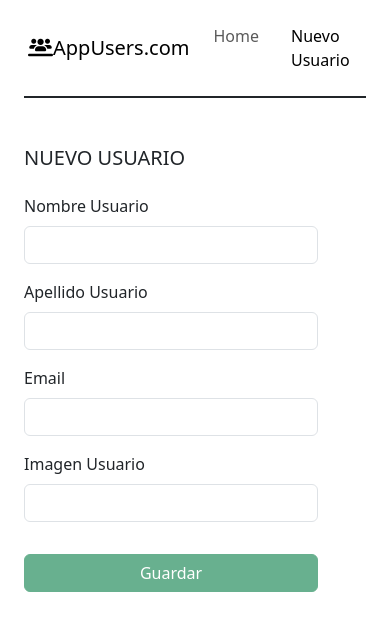
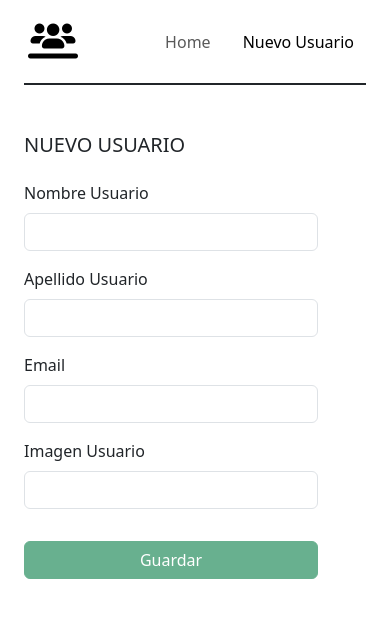
Before and after one commit to LaraMartinLagares/Actividad6, an Angular app in the folder appUsers/: page /newuser in a window 390 px wide. Shown: the top 630 px of the page. Built offline with nearby package versions, Linux system fonts and the light colour scheme.

Commit message:
Se añaden estilos CCS adicionales mediante ficheros .css en algunos componentes para mejorar la visualización de la página (buttomDelete, buttomsBar, header, userCard, userForm, userView)

```diff
--- a/appUsers/src/app/componentes/buttom-delete/buttom-delete.component.css
+++ b/appUsers/src/app/componentes/buttom-delete/buttom-delete.component.css
@@ -0,0 +1,32 @@
+.btn{
+    font-size: 1vw;
+}
+
+.icon{
+    font-size: 1.5vw;
+}
+/*Poner los tamaños con medio query*/
+
+
+@media screen and (max-width: 991px){
+
+    .btn{
+        font-size: 1rem;
+    }
+
+    .icon{
+        font-size: 1rem;
+    }
+}
+
+
+@media screen and (max-width: 780px){
+
+    .btn{
+        font-size: 0.9rem;
+    }
+
+    .icon{
+        font-size: 1rem;
+    }
+}
--- a/appUsers/src/app/componentes/buttoms-bar/buttoms-bar.component.css
+++ b/appUsers/src/app/componentes/buttoms-bar/buttoms-bar.component.css
@@ -0,0 +1,32 @@
+.btn{
+    font-size: 1vw;
+}
+
+.icon{
+    font-size: 1.5vw;
+}
+/*Poner los tamaños con medio query*/
+
+
+@media screen and (max-width: 991px){
+
+    .btn{
+        font-size: 1rem;
+    }
+
+    .icon{
+        font-size: 1rem;
+    }
+}
+
+
+@media screen and (max-width: 780px){
+
+    .btn{
+        font-size: 0.9rem;
+    }
+
+    .icon{
+        font-size: 1rem;
+    }
+}
--- a/appUsers/src/app/componentes/header/header.component.css
+++ b/appUsers/src/app/componentes/header/header.component.css
@@ -0,0 +1,14 @@
+.navbar-brand{
+    font-size: 1.1rem;
+}
+.icon{
+    font-size: 2.5rem;
+    padding-right: 15px;
+}
+
+@media screen and (max-width: 790px){
+
+    .textBrand{
+        display:none;
+    }
+}
--- a/appUsers/src/app/componentes/user-card/user-card.component.css
+++ b/appUsers/src/app/componentes/user-card/user-card.component.css
@@ -0,0 +1,6 @@
+@media screen and (max-width: 990px){
+
+    img{
+        max-width : 70%;
+    }
+}
--- a/appUsers/src/app/pages/user-form/user-form.component.css
+++ b/appUsers/src/app/pages/user-form/user-form.component.css
@@ -0,0 +1,5 @@
+.error{
+    margin-top: 5px;
+    font-size: 0.8rem;
+    color: tomato;
+}
--- a/appUsers/src/app/pages/user-view/user-view.component.css
+++ b/appUsers/src/app/pages/user-view/user-view.component.css
@@ -0,0 +1,22 @@
+.texto{
+    border-left: 2px solid black;
+    object-fit: contain;
+}
+
+img{
+    max-width: 80%;
+}
+
+.row{
+    align-items: flex-start;
+}
+
+
+
+@media screen and (max-width: 767px){
+
+    .texto{
+        border: none;
+    }
+
+}
--- a/appUsers/src/index.html
+++ b/appUsers/src/index.html
@@ -8,7 +8,6 @@
   <link rel="icon" type="image/x-icon" href="favicon.ico">
   <link rel="stylesheet" href="https://cdnjs.cloudflare.com/ajax/libs/font-awesome/6.5.1/css/all.min.css" crossorigin="anonymous">
 </head>
-</head>
 <body>
   <app-root></app-root>
 </body>
```
